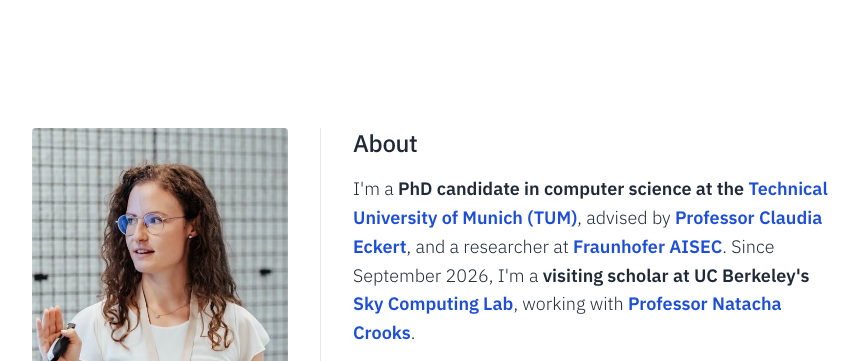
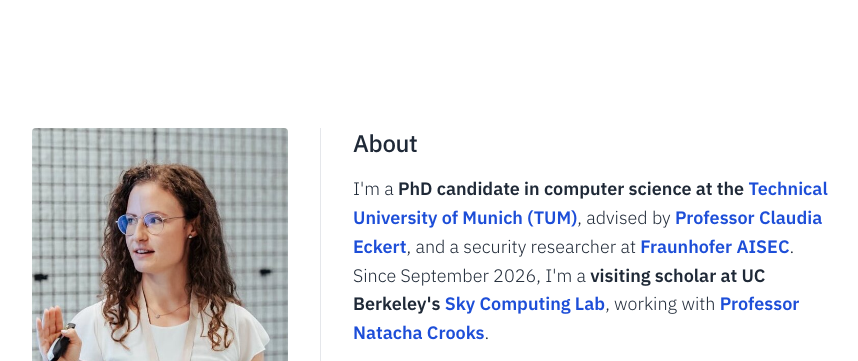
Before and after one commit to VeroSec/VeroSec.github.io, a plain HTML site: page index.html in a window 1280 px wide. Shown: the top 361 px of the page, without its empty margins (208-1066 px from the left). Drawn offline with Linux system fonts and the light colour scheme.

Commit message:
About: security researcher at Fraunhofer AISEC

```diff
--- a/index.html
+++ b/index.html
@@ -40,7 +40,7 @@
   <main>
     <section id="about">
       <h2>About</h2>
-      <p>I'm a <strong>PhD candidate in computer science at the <a href="https://www.tum.de/en/">Technical University of Munich (TUM)</a></strong>, advised by <strong><a href="https://www.sec.in.tum.de/i20/people/claudia-eckert">Professor Claudia Eckert</a></strong>, and a researcher at <strong><a href="https://www.aisec.fraunhofer.de/en.html">Fraunhofer AISEC</a></strong>. Since September 2026, I'm a <strong>visiting scholar at UC Berkeley's <a href="https://sky.cs.berkeley.edu/people/">Sky Computing Lab</a></strong>, working with <strong><a href="https://nacrooks.github.io/">Professor Natacha Crooks</a></strong>.</p>
+      <p>I'm a <strong>PhD candidate in computer science at the <a href="https://www.tum.de/en/">Technical University of Munich (TUM)</a></strong>, advised by <strong><a href="https://www.sec.in.tum.de/i20/people/claudia-eckert">Professor Claudia Eckert</a></strong>, and a security researcher at <strong><a href="https://www.aisec.fraunhofer.de/en.html">Fraunhofer AISEC</a></strong>. Since September 2026, I'm a <strong>visiting scholar at UC Berkeley's <a href="https://sky.cs.berkeley.edu/people/">Sky Computing Lab</a></strong>, working with <strong><a href="https://nacrooks.github.io/">Professor Natacha Crooks</a></strong>.</p>
       <p>I build <strong>secure systems from applied cryptography and distributed trust</strong>, with a focus on <strong>anonymity and accountability</strong>. My main project, <a href="#dactie">DACTIE</a>, is a decentralized network for sharing cyber threat intelligence in which senders stay anonymous unless a threshold of archives jointly opens their group signature. At Berkeley, I contribute to a Lean 4 library for machine-checked cryptographic proofs with agentic AI.</p>
       <p>My background in security operations, incident response and penetration testing keeps my research aimed at systems that can be deployed. I hold an M.Sc. in Cybersecurity from HDBW Munich and a B.Sc. in Information Systems from Hochschule Mainz.</p>
     </section>
```
